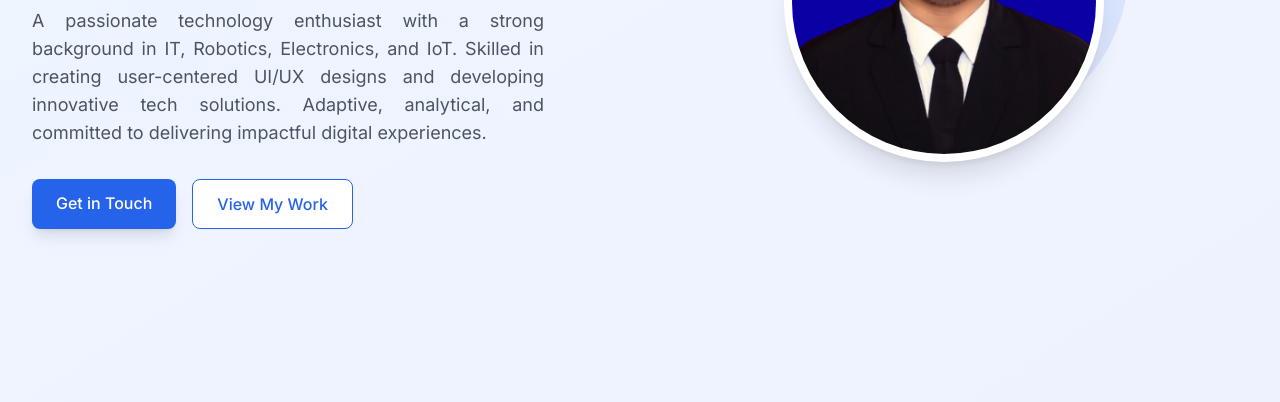
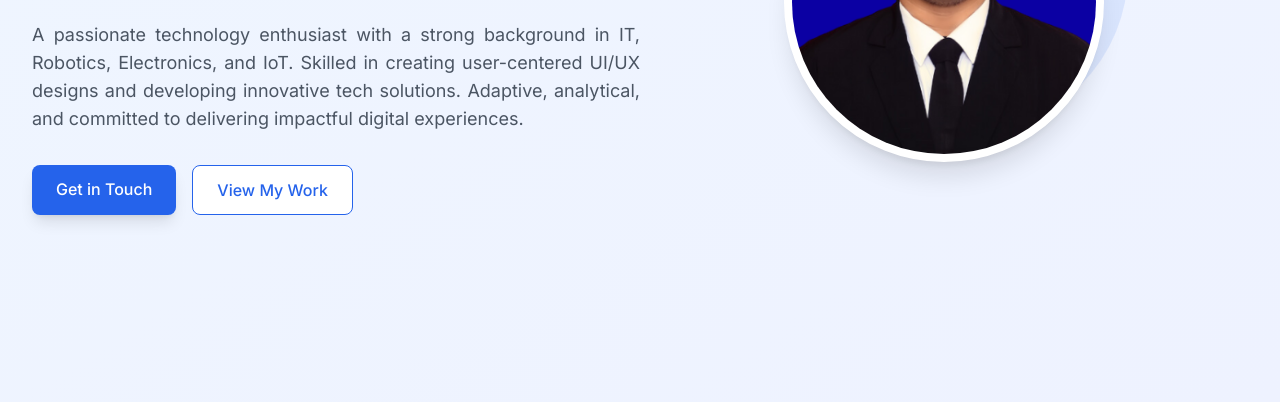
Before and after one commit to anjangpangesu/anjangportfolio, a plain HTML site: page index.html in a window 1280 px wide. Shown: the part 398-800 px from the top of the page. Drawn offline with nearby package versions, Linux system fonts and the light colour scheme.

Commit message:
Remove redundant margin class from hero section paragraph for cleaner styling

```diff
--- a/index.html
+++ b/index.html
@@ -76,7 +76,7 @@
             Enthusiast in IT, Robotics, Electronics, and IoT | Passionate UI
             Designer
           </h2>
-          <p class="text-lg text-gray-600 mb-8 max-w-lg text-justify-custom">
+          <p class="text-lg text-gray-600 mb-8 text-justify-custom">
             A passionate technology enthusiast with a strong background in IT,
             Robotics, Electronics, and IoT. Skilled in creating user-centered
             UI/UX designs and developing innovative tech solutions. Adaptive,
```
